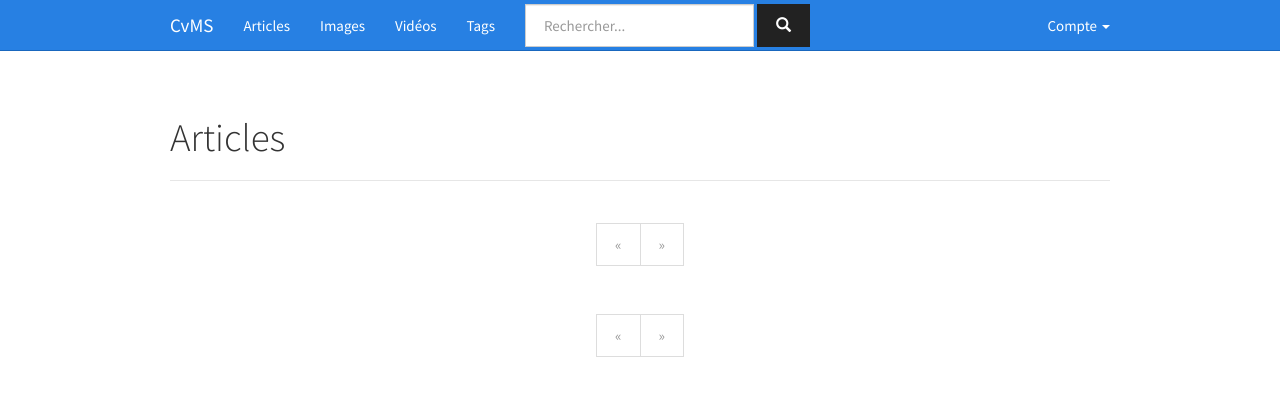
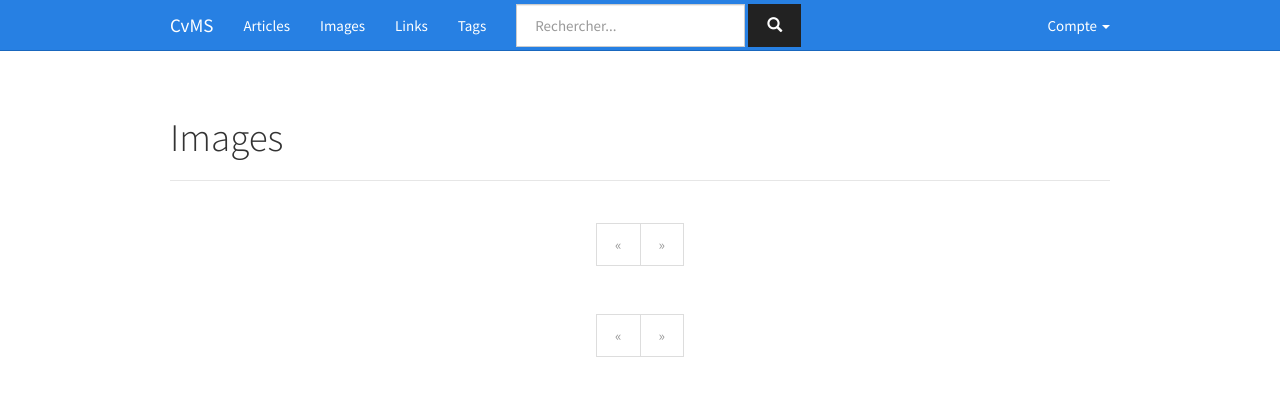
Before and after one commit to folkrav/B65-CvMS, a Flask app: page /articles/images in a window 1280 px wide. Shown: the top 396 px of the page. Run offline with Flask 2, Linux system fonts and the light colour scheme; data that the repository does not hold is empty; some libraries are stand-ins or nearby versions; some web fonts are replaced.

Commit message:
Dynamic article list title

```diff
--- a/app/articles/views.py
+++ b/app/articles/views.py
@@ -10,10 +10,11 @@ from decorators import privileges_required
 @articles.route('/<string:category>')
 @articles.route('/<string:category>/<int:page>')
 def articlespage(category, page=1):
+    title = category.title()
     posts = Article.query.filter_by(category=ArticleCategory.query.get(ArticleCategory.categories[category]))
     posts = posts.filter_by(status=ArticleStatus.query.get(ArticleStatus.PUBLISHED))
     posts = posts.order_by(Article.timestamp.desc()).paginate(page, POSTS_PER_PAGE, False)
-    return render_template('articles/article.html', posts=posts)
+    return render_template('articles/article.html', posts=posts, title=title)
 
 
 @articles.route('/new/<string:category>', methods=['GET', 'POST'])
--- a/app/templates/articles/article.html
+++ b/app/templates/articles/article.html
@@ -5,7 +5,7 @@
 
 {% block contents %}
 {{super()}}
-<div class="page-header"><h1>Articles</h1></div>
+<div class="page-header"><h1>{{ title }}</h1></div>
 <div class="text-center">{{ render_pagination(posts) }}</div>
 {% for post in posts.items %}
     <div class="panel panel-default col-md-10 col-md-offset-1">
--- a/app/templates/base.html
+++ b/app/templates/base.html
@@ -61,7 +61,7 @@
                 <ul class="nav navbar-nav">
                     <li><a href="{{ url_for('articles.articlespage', category='articles') }}">Articles</a></li>
                     <li><a href="{{ url_for('articles.articlespage', category='images') }}">Images</a></li>
-                    <li><a href="{{ url_for('articles.articlespage', category='links') }}">Vidéos</a></li>
+                    <li><a href="{{ url_for('articles.articlespage', category='links') }}">Links</a></li>
                     <li><a href="/tags">Tags</a></li>
                 </ul>
                 <form class="navbar-form navbar-left" role="search">
```
